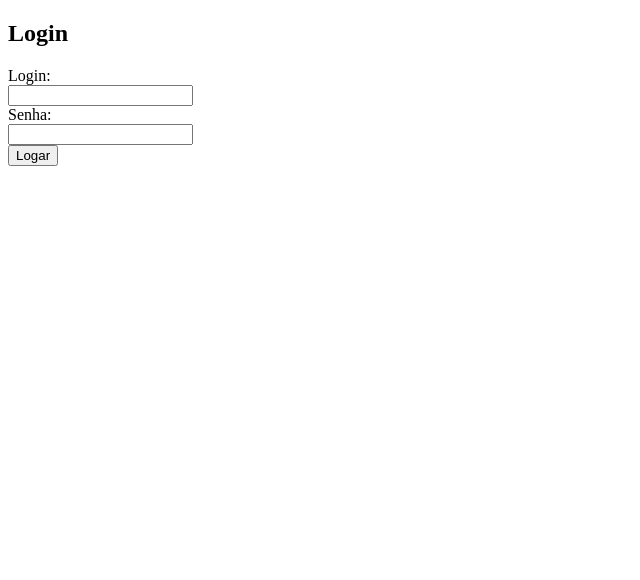
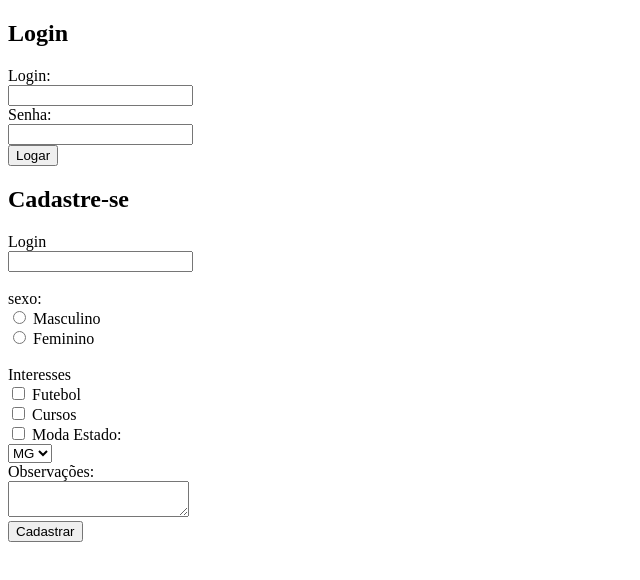
Before and after one commit to AlefApolinario/DesenvolvimentoWeb, a plain HTML site: page index.html in a window 1280 px wide. Shown: the whole page, without its empty margins (0-640 px from the left). Drawn offline with Linux system fonts and the light colour scheme.

Commit message:
Mais componentes de formulários

```diff
--- a/index.html
+++ b/index.html
@@ -20,6 +20,41 @@
         <input type="button" value="Logar"><br>
 
     </form>
+
+    <form>
+        <h2>Cadastre-se</h2>
+        Login <br>
+        <input type="text" name="login"> <br><br>
+
+        sexo: <br>
+        <input type="radio" name="sexo" value="M">
+        Masculino<br>
+        <input type="radio" name="sexo" value="F">
+        Feminino <br> <br>
+
+        Interesses <br>
+        <input type="checkbox" name="interesses" value="F"> Futebol
+        <br>
+        <input type="checkbox" name="interesses" value="F"> Cursos
+        <br>
+        <input type="checkbox" name="interesses" value="F"> Moda
+
+        Estado: <br>
+        <select name="estado">
+            <option value=mg">MG</option>
+            <option value="rj">RJ</option>
+            <option value="rs">RS</option>
+            <option value="sp">SP</option>
+        </select>
+        <br>
+
+        Observações: <br>
+        <textarea></textarea>
+        <br>
+
+        <input type="submit" value="Cadastrar">
+    </form>
+
 </body>
 
 
```
